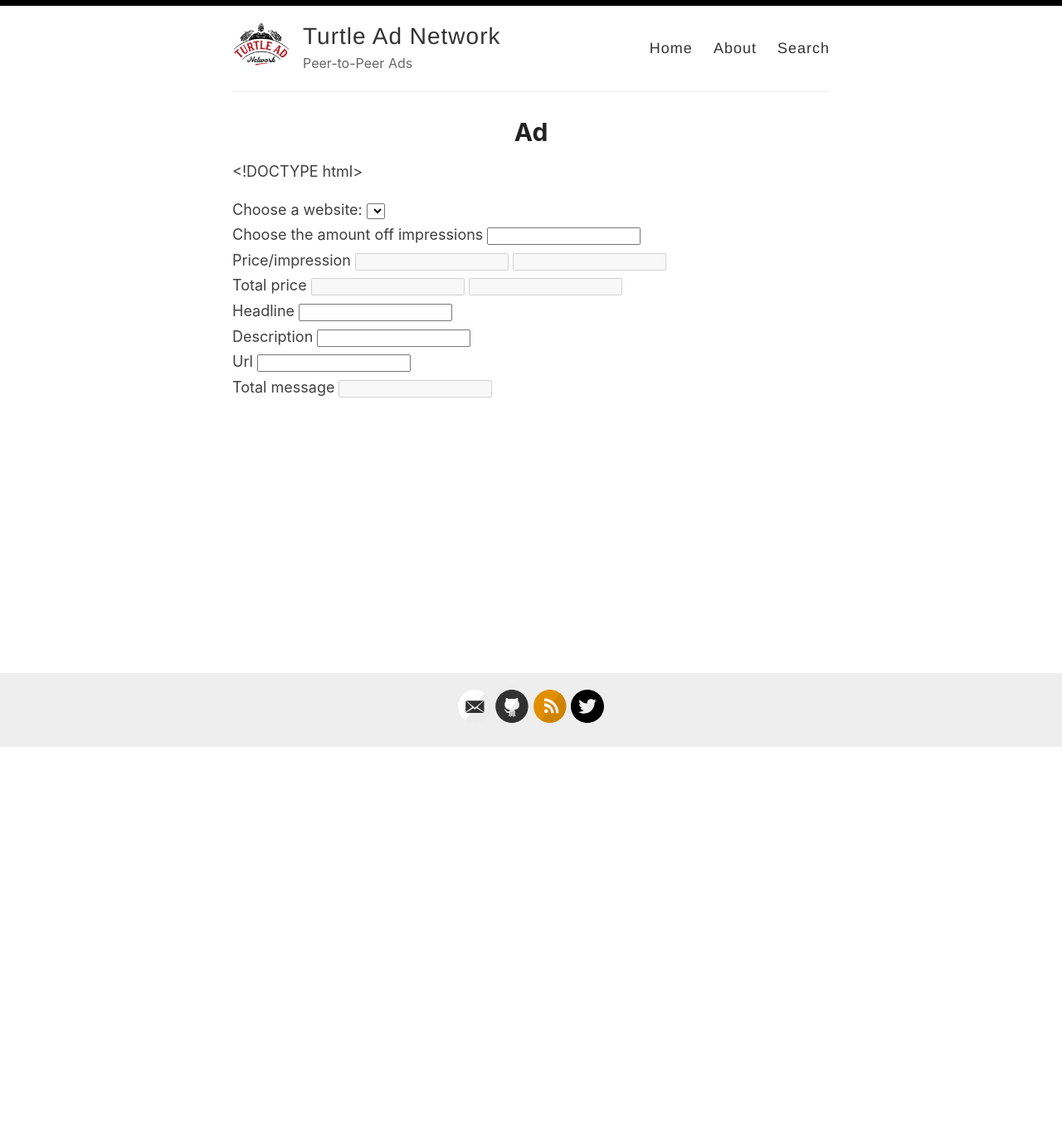
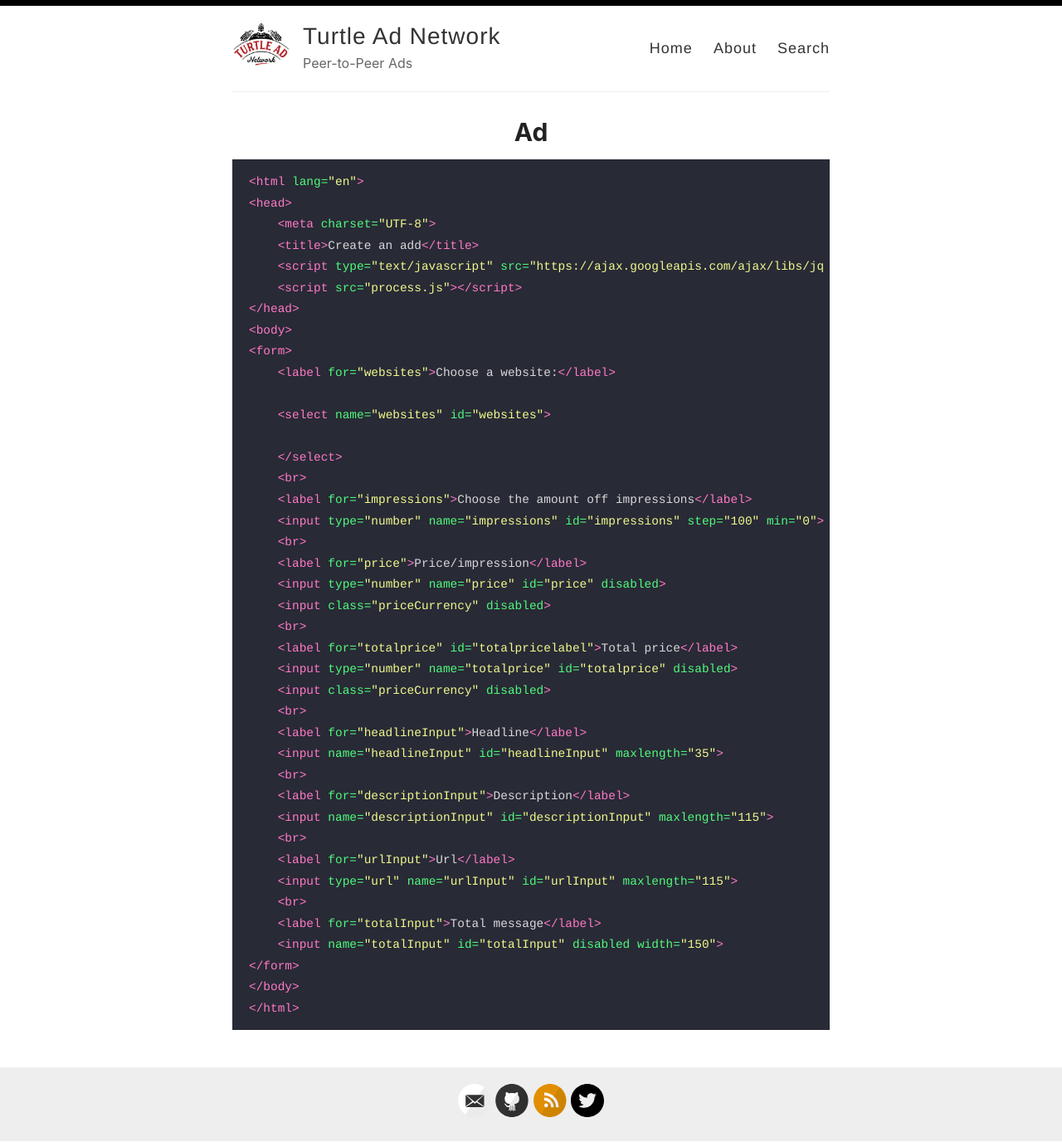
Before and after one commit to TurtleAdNetwork/TurtleAdNetwork.github.io, a Jekyll site: the page built from _pages/ad.md, in a window 1280 px wide. Shown: the whole page at 83% size. Built offline with Jekyll 4.4.1, drawn with Linux system fonts in a browser that asks for light colours; nearby versions of some CDN libraries; before the commit the page ends 901 px from its top, so only the background shows below that.

Commit message:
Update ad.md

````diff
--- a/_pages/ad.md
+++ b/_pages/ad.md
@@ -3,7 +3,7 @@ layout: page
 title: Ad
 permalink: /ad/
 ---
-<!DOCTYPE html>
+```html
 <html lang="en">
 <head>
     <meta charset="UTF-8">
@@ -44,3 +44,4 @@ permalink: /ad/
 </form>
 </body>
 </html>
+```
````
